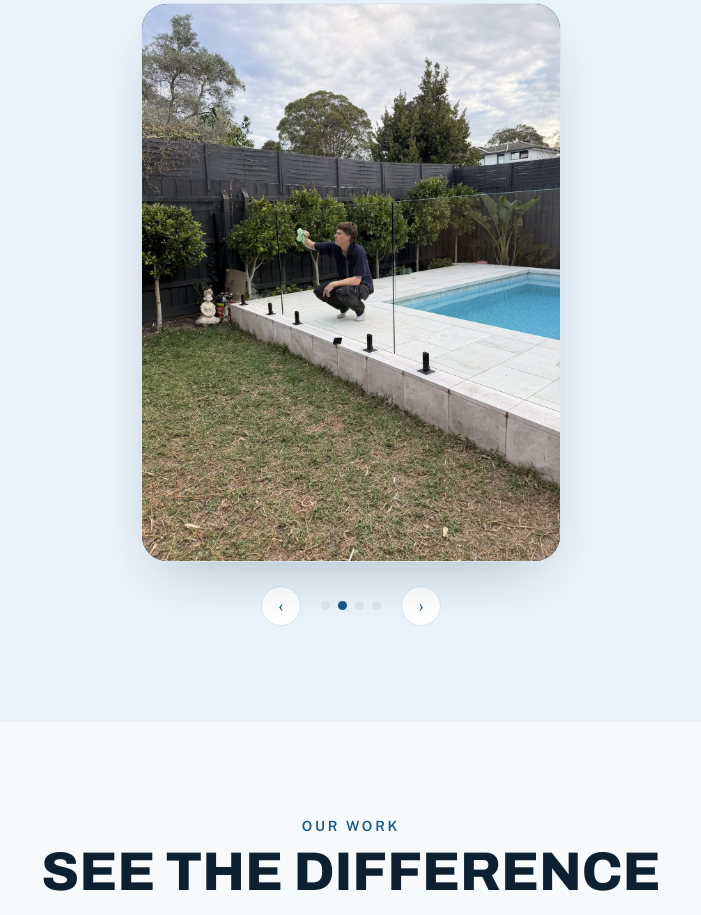
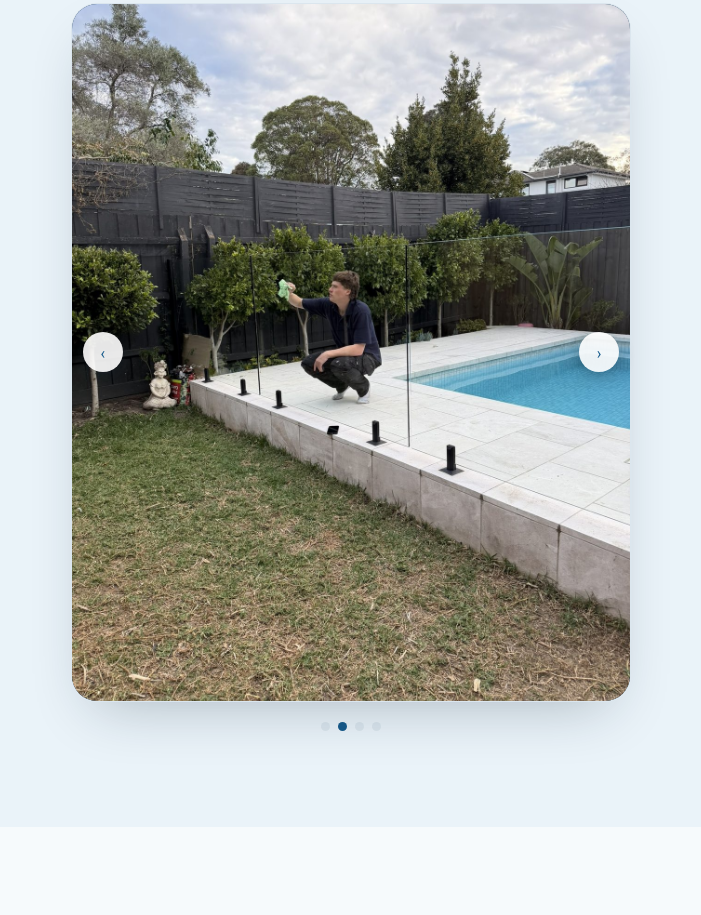
Before and after one commit to rorymanifest/s2, a website: page index.html in a window 1280 px wide. Shown: the part 2521-3436 px from the top of the page, without its empty margins (289-990 px from the left). Drawn offline with nearby package versions, Linux system fonts and the light colour scheme.

Commit message:
Restyle About Us carousel: crop like the gallery cards, arrows at the edges
Widened the carousel and switched to a 4:5 cover-crop to match the
Our Work gallery's cropped-photo look, and moved the prev/next arrows
onto the left/right edges of the image instead of below it. Dot
pagination stays centered underneath.

Co-Authored-By: Claude Sonnet 5 <noreply@anthropic.com>

```diff
--- a/index.html
+++ b/index.html
@@ -354,31 +354,31 @@
         </div>
       </div>
       <div style="margin-top:48px">
-        <div style="max-width:420px;margin:0 auto;position:relative;overflow:hidden;border-radius:26px;border:1px solid #dbe6ee;box-shadow:0 24px 60px -24px rgba(12,32,49,0.3)">
+        <div style="max-width:560px;margin:0 auto;position:relative">
+          <div style="position:relative;overflow:hidden;border-radius:26px;border:1px solid #dbe6ee;box-shadow:0 24px 60px -24px rgba(12,32,49,0.3)">
             <div id="about-track" style="display:flex;transition:transform .4s ease">
-            <div class="about-slide" style="flex:0 0 100%;aspect-ratio:3/4;position:relative">
+              <div class="about-slide" style="flex:0 0 100%;aspect-ratio:4/5;position:relative">
                 <img class="img-slot" src="images/about-pool-glass.jpg" alt="Will squeegeeing a glass pool-fence door at a Melbourne home">
               </div>
-            <div class="about-slide" style="flex:0 0 100%;aspect-ratio:3/4;position:relative">
+              <div class="about-slide" style="flex:0 0 100%;aspect-ratio:4/5;position:relative">
                 <img class="img-slot" src="images/about-glass-fence.jpg" alt="Will wiping down a glass pool fence panel">
               </div>
-            <div class="about-slide" style="flex:0 0 100%;aspect-ratio:3/4;position:relative">
+              <div class="about-slide" style="flex:0 0 100%;aspect-ratio:4/5;position:relative">
                 <img class="img-slot" src="images/about-highwindow.jpg" alt="Cleaning a high interior window from a ladder">
               </div>
-            <div class="about-slide" style="flex:0 0 100%;aspect-ratio:3/4;position:relative">
+              <div class="about-slide" style="flex:0 0 100%;aspect-ratio:4/5;position:relative">
                 <img class="img-slot" src="images/about-ladder.jpg" alt="Cleaning a high exterior window from a ladder">
               </div>
             </div>
           </div>
-        <div style="display:flex;justify-content:center;align-items:center;gap:20px;margin-top:24px">
-          <button id="about-prev" type="button" aria-label="Previous photo" style="width:40px;height:40px;border-radius:999px;border:1px solid #dbe6ee;background:#fff;color:#175b8c;font-size:18px;cursor:pointer;display:flex;align-items:center;justify-content:center">‹</button>
-          <div id="about-dots" style="display:flex;gap:8px">
+          <button id="about-prev" type="button" aria-label="Previous photo" style="position:absolute;top:50%;left:12px;transform:translateY(-50%);width:40px;height:40px;border-radius:999px;border:none;background:rgba(255,255,255,0.9);color:#175b8c;font-size:18px;cursor:pointer;display:flex;align-items:center;justify-content:center;box-shadow:0 4px 16px rgba(12,32,49,0.3)">‹</button>
+          <button id="about-next" type="button" aria-label="Next photo" style="position:absolute;top:50%;right:12px;transform:translateY(-50%);width:40px;height:40px;border-radius:999px;border:none;background:rgba(255,255,255,0.9);color:#175b8c;font-size:18px;cursor:pointer;display:flex;align-items:center;justify-content:center;box-shadow:0 4px 16px rgba(12,32,49,0.3)">›</button>
+        </div>
+        <div id="about-dots" style="display:flex;justify-content:center;gap:8px;margin-top:20px">
           <button class="about-dot" type="button" data-index="0" aria-label="Show photo 1" style="width:9px;height:9px;padding:0;border:none;border-radius:999px;background:#175b8c;cursor:pointer"></button>
           <button class="about-dot" type="button" data-index="1" aria-label="Show photo 2" style="width:9px;height:9px;padding:0;border:none;border-radius:999px;background:#dbe6ee;cursor:pointer"></button>
           <button class="about-dot" type="button" data-index="2" aria-label="Show photo 3" style="width:9px;height:9px;padding:0;border:none;border-radius:999px;background:#dbe6ee;cursor:pointer"></button>
           <button class="about-dot" type="button" data-index="3" aria-label="Show photo 4" style="width:9px;height:9px;padding:0;border:none;border-radius:999px;background:#dbe6ee;cursor:pointer"></button>
-          </div>
-          <button id="about-next" type="button" aria-label="Next photo" style="width:40px;height:40px;border-radius:999px;border:1px solid #dbe6ee;background:#fff;color:#175b8c;font-size:18px;cursor:pointer;display:flex;align-items:center;justify-content:center">›</button>
         </div>
       </div>
     </div>
```
Lines whose indentation alone changed are shown as unchanged.
